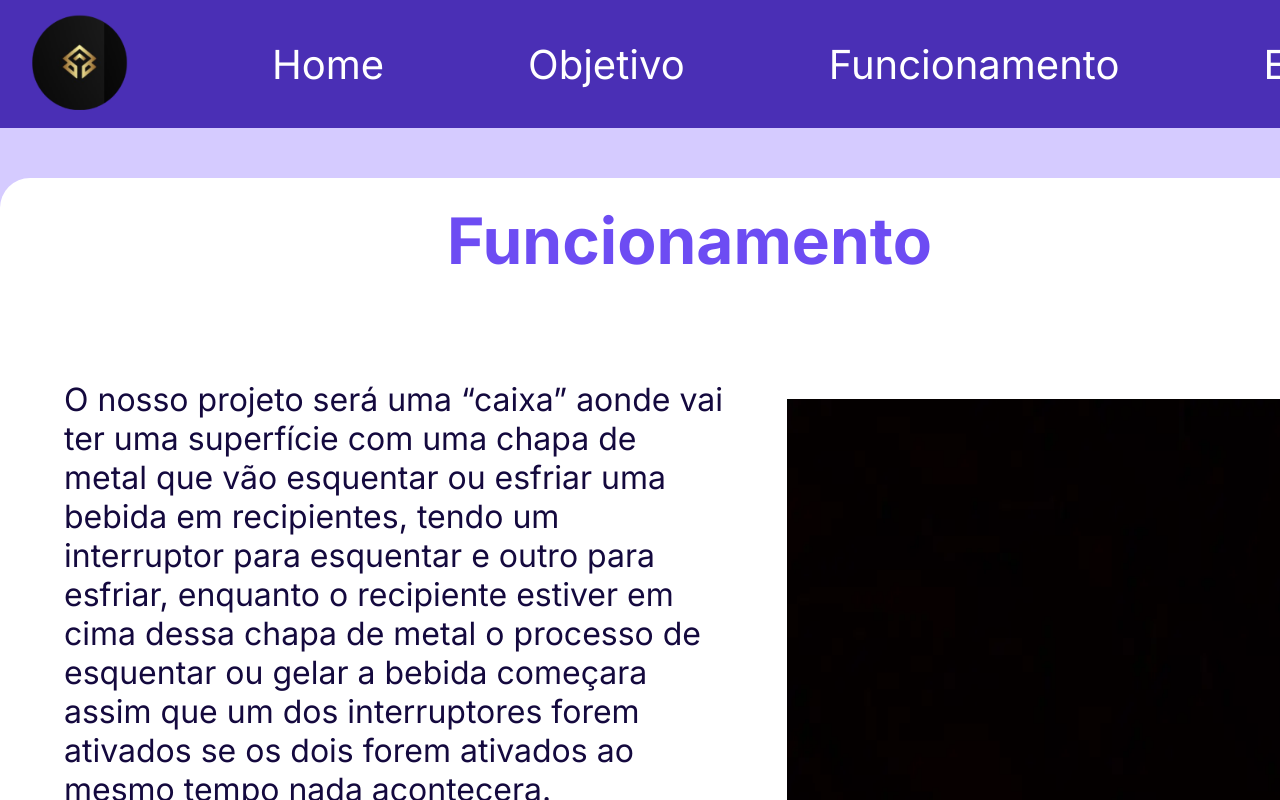
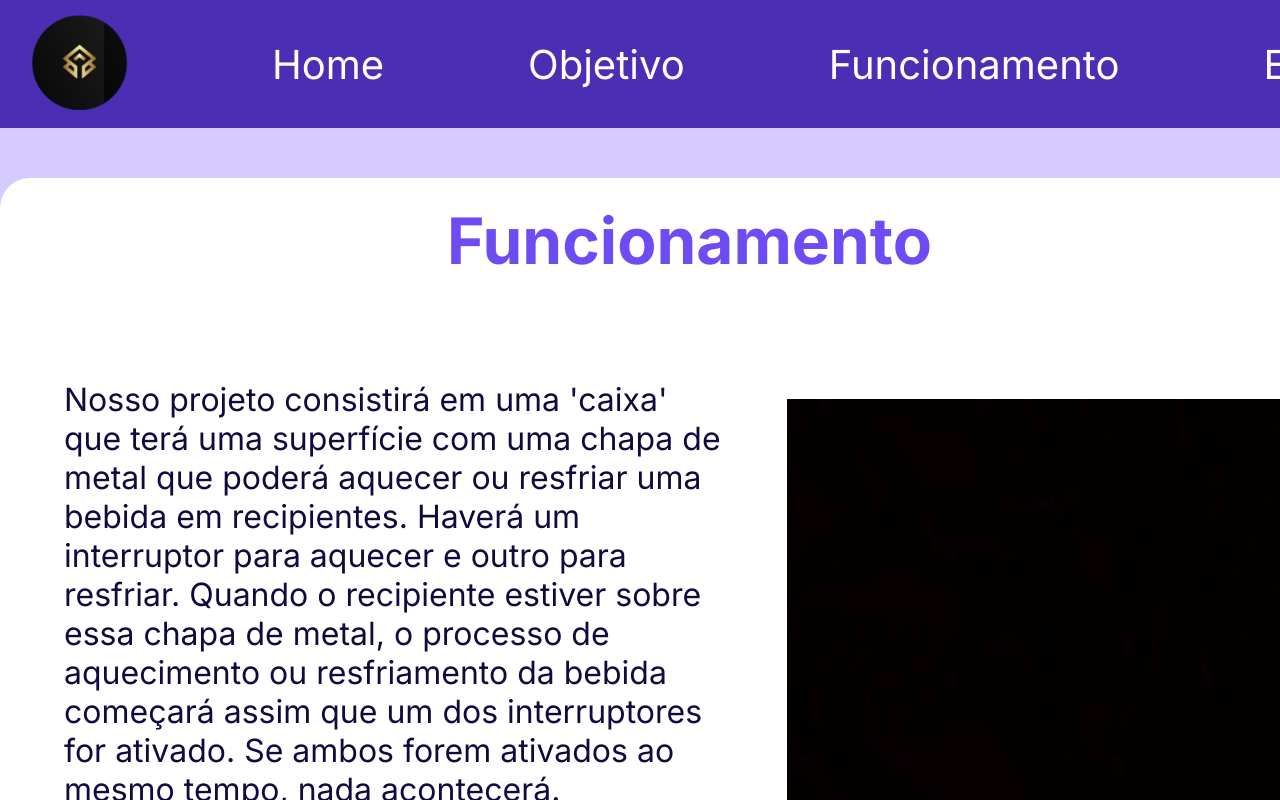
Before and after one commit to pierresilva1/TCC, a React (Vite) app: page /Funcionamento in a window 1280 px wide. Shown: the top 800 px of the page. Built offline with nearby package versions, Linux system fonts and the light colour scheme.

Commit message:
........

```diff
--- a/src/paginas/Funcionamento.jsx
+++ b/src/paginas/Funcionamento.jsx
@@ -18,7 +18,7 @@ function Funcionamento() {
         <section className="fc">
             <h1 className="h1fc">Funcionamento</h1>
             <div className="fcpimg">
-            <p className="pfc">O nosso projeto será uma “caixa” aonde vai ter uma superfície com uma chapa de metal que vão esquentar ou esfriar uma bebida em recipientes, tendo um interruptor para esquentar e outro para esfriar, enquanto o recipiente estiver em cima dessa chapa de metal o processo de esquentar ou gelar a bebida começara assim que um dos interruptores forem ativados se os dois forem ativados ao mesmo tempo nada acontecera.</p>
+            <p className="pfc">Nosso projeto consistirá em uma 'caixa' que terá uma superfície com uma chapa de metal que poderá aquecer ou resfriar uma bebida em recipientes. Haverá um interruptor para aquecer e outro para resfriar. Quando o recipiente estiver sobre essa chapa de metal, o processo de aquecimento ou resfriamento da bebida começará assim que um dos interruptores for ativado. Se ambos forem ativados ao mesmo tempo, nada acontecerá.</p>
             <img src={pretatext} alt="imagem do projeto" />
             </div>
         </section>
--- a/src/paginas/Home.jsx
+++ b/src/paginas/Home.jsx
@@ -25,7 +25,7 @@ function Home() {
             <section className="Navegacao">
                 <h2>TermoBlend</h2>
 
-                <p>o TermoBlend é uma caixa com porta copo que esquentara ou gelara a sua bebida.</p>
+                <p>O TermoBlend é uma caixa com porta copo que vai esquentar ou gelar a sua bebida, de acordo com a sua escolha.</p>
                 <img src={pretatext} alt="imagem do projeto" />
             </section>
             <section className="nos">
@@ -33,7 +33,7 @@ function Home() {
                 <div className="redes">
                 <div className="pierre">
                 <img src={pierre} alt="" />
-                <p>Pierre Silva</p>
+                <p>Pierre Silva </p>
                 <a href="https://www.instagram.com/pierre___silva/" className="insta">@pierre___silva</a>
                 <p>18 anos</p>
                 <p>UNASP SP</p>
@@ -47,7 +47,7 @@ function Home() {
             </div>
             <div className="dg">
             <img src={dg} alt="" />
-                <p>Caique Dias </p>
+                <p>Caique Dias</p>
                 <a href="https://www.instagram.com/caiquedg_102/" className="insta">@caiquedg_102</a>
                 <p>18 anos</p>
                 <p>UNASP SP</p>
--- a/src/paginas/Objetivo.jsx
+++ b/src/paginas/Objetivo.jsx
@@ -15,7 +15,7 @@ function Objetivo() {
         <br />
         <section className="ob">
             <h1 className="h1ob">Objetivo</h1>
-            <p className="pob">A ideia do nosso projeto é melhorar um projeto do ano passado cujo era uma caixa que servia para gelar e manter gelado a sua bebida enquanto você está em um computador ou em locais com difícil acesso a bebidas geladas e que de para ligá-lo, a intenção deles era no futuro deixar esse projeto menor e portátil para que fosse de fácil acesso e utilização. Pelo que foi conversado com esse grupo demorava muito para que o seu funcionamento começasse a funcionar e isso será uma das coisas que iremos melhorar nesse projeto.</p>
+            <p className="pob">A ideia do nosso projeto é aprimorar um projeto do ano passado, o qual consistia em uma caixa que tinha a finalidade de resfriar e manter as bebidas geladas enquanto você está trabalhando em um computador ou em locais de difícil acesso a bebidas geladas. Além disso, essa caixa poderia ser ligada. A intenção deles era, no futuro, tornar esse projeto menor e mais portátil para que fosse de fácil acesso e utilização. De acordo com as conversas que tivemos com esse grupo, eles relataram que o tempo para que o sistema começasse a funcionar era demorado. Esse é um dos aspectos que planejamos melhorar neste projeto.</p>
         </section>
         <br />
     </main>
```
